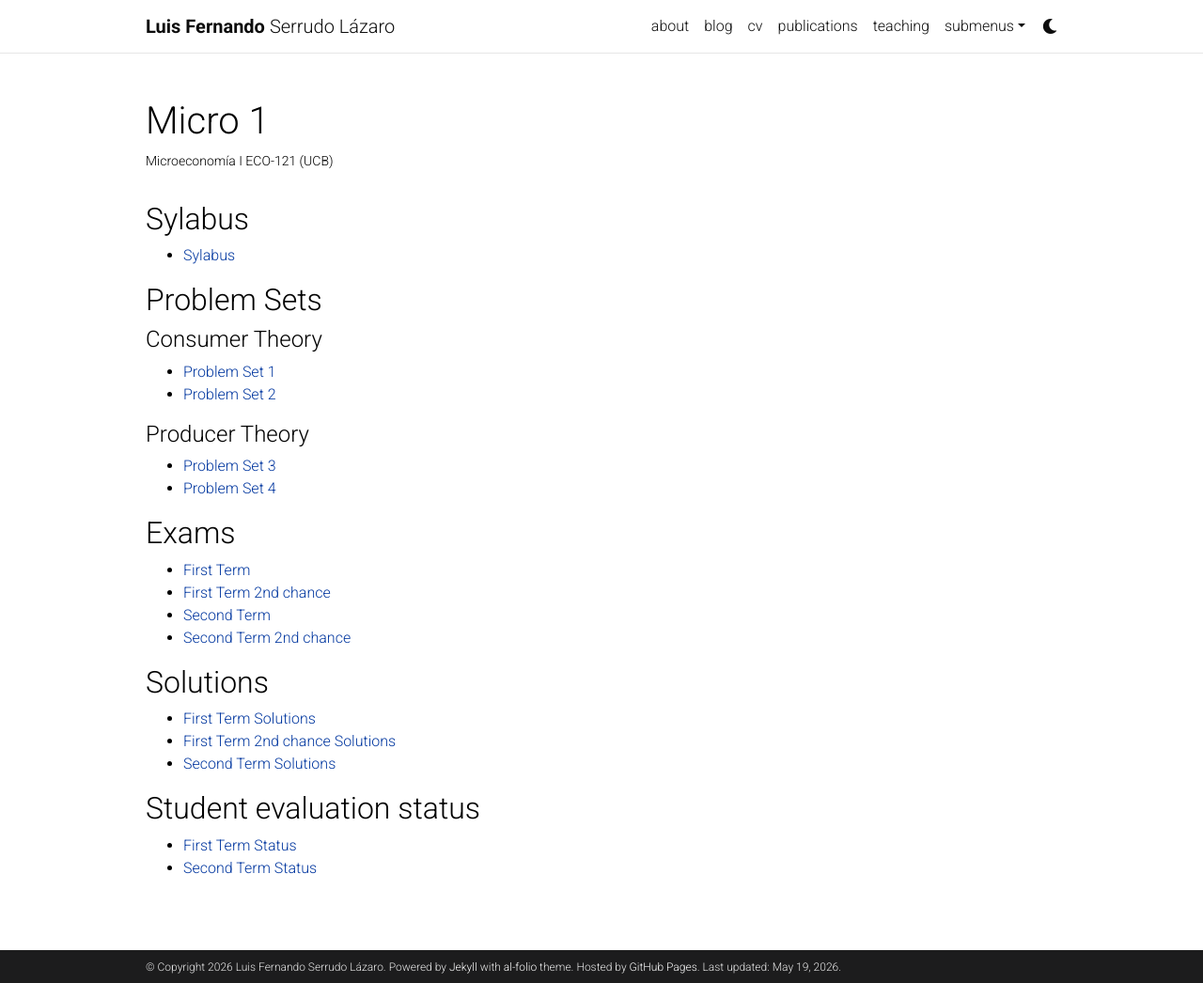
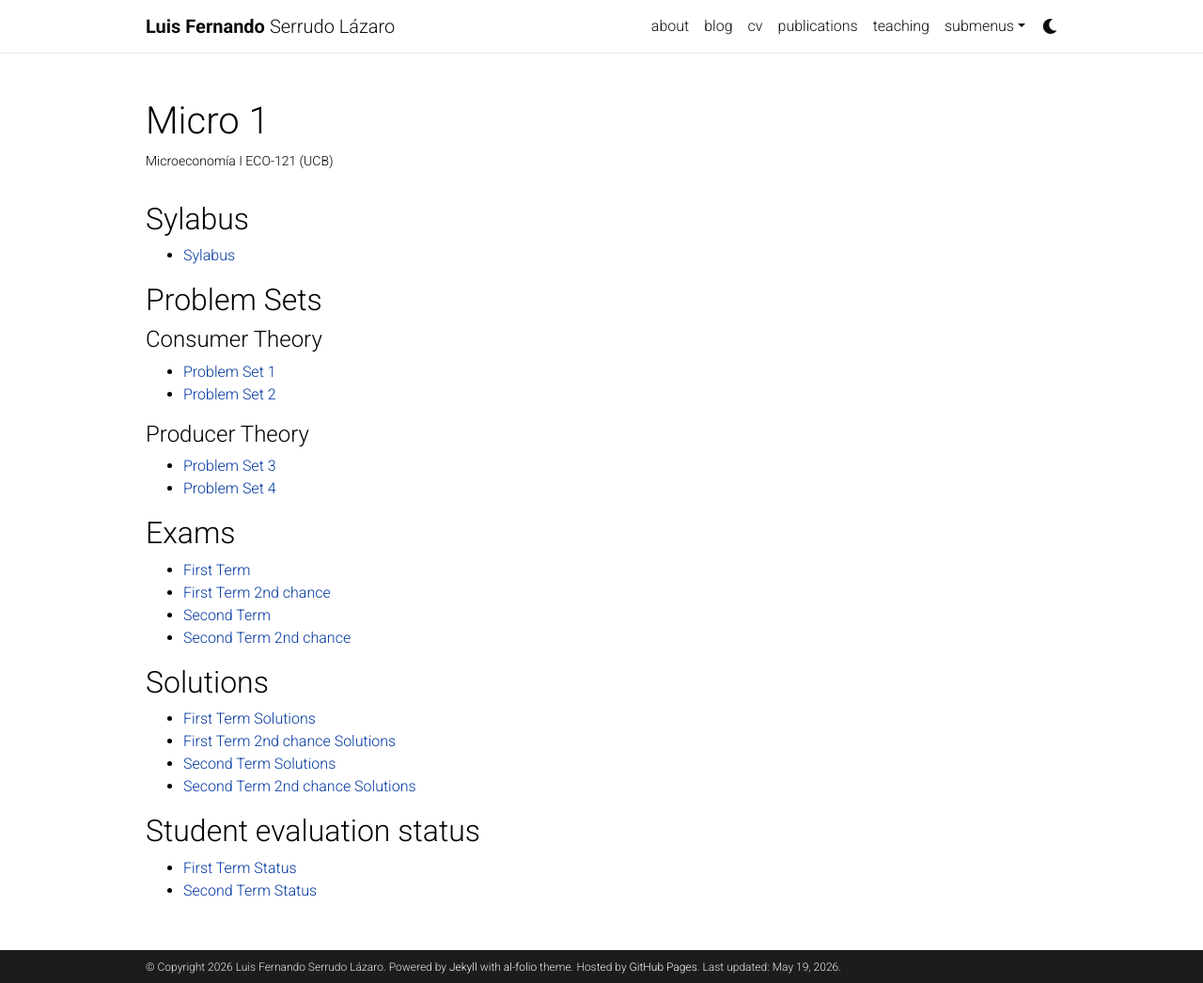
Before and after one commit to lserrudo/lserrudo.github.io, a Jekyll site: the page built from _projects/Microeconomics1.md, in a window 1280 px wide and 1046 px high. Shown: the whole window at 94% size. Built offline with Jekyll 4.4.1, drawn with Linux system fonts in a browser that asks for light colours; comment, search, counter and statistics services are not loaded; a style sheet for code colours, icons or effects is not loaded.

Commit message:
Update Microeconomics1.md

```diff
--- a/_projects/Microeconomics1.md
+++ b/_projects/Microeconomics1.md
@@ -29,6 +29,7 @@ category: teaching
 - [First Term Solutions](/assets/pdf/ExamI_Sol.pdf)
 - [First Term 2nd chance Solutions](/assets/pdf/ExamI_rec_sol.pdf)
 - [Second Term Solutions](/assets/pdf/ExamII_Sol.pdf)
+- [Second Term 2nd chance Solutions](/assets/pdf/ExamII_rec_sol.pdf)
 
 ## Student evaluation status
 - [First Term Status](/assets/pdf/FT_Approved.pdf)
```
